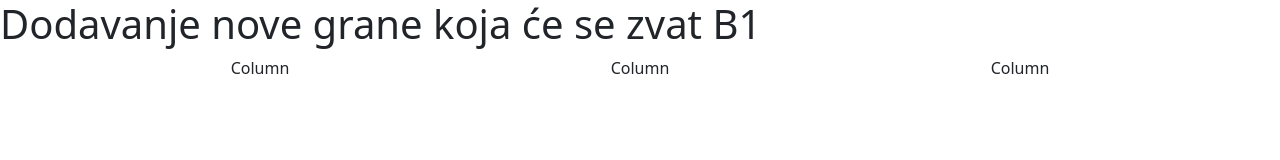
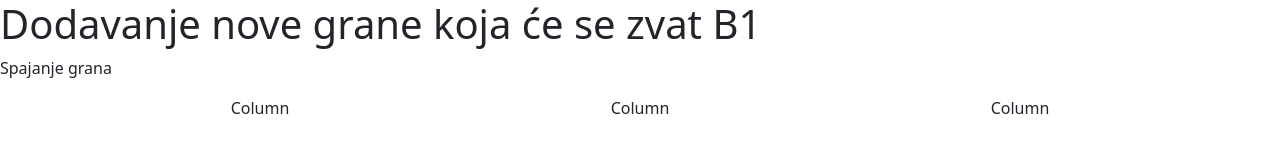
Before and after one commit to GM2104/Bootstrap-Jquery-vjezba, a plain HTML site: page bootstrap/index.html in a window 1280 px wide. Drawn offline with nearby package versions, Linux system fonts and the light colour scheme.

Commit message:
spajanje

```diff
--- a/bootstrap/index.html
+++ b/bootstrap/index.html
@@ -23,6 +23,7 @@
   </head>
   <body>
     <h1>Dodavanje nove grane koja će se zvat B1</h1>
+    <p>Spajanje grana</p>
     <div class="container text-center">
       <div class="row">
         <div class="col">Column</div>
```
